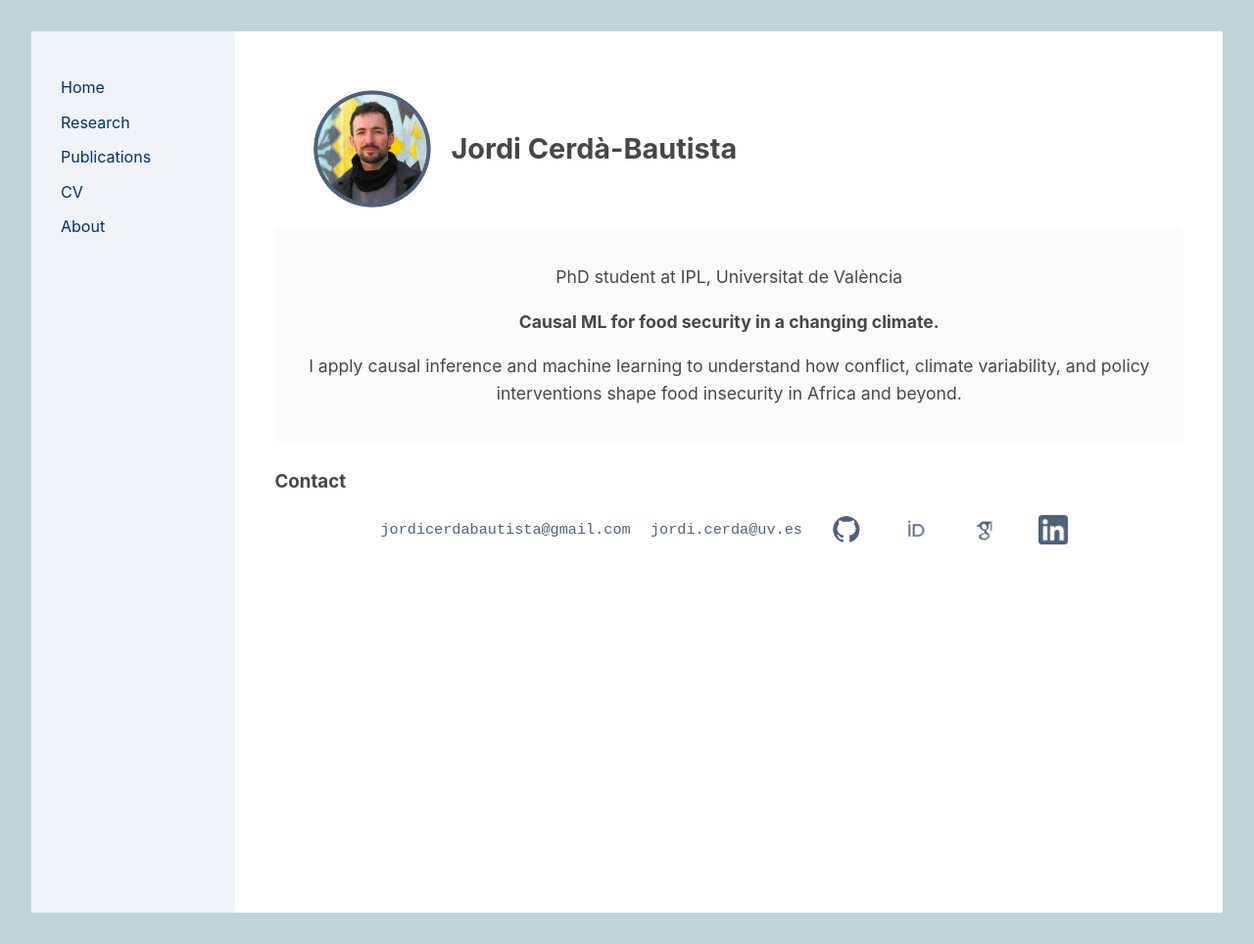
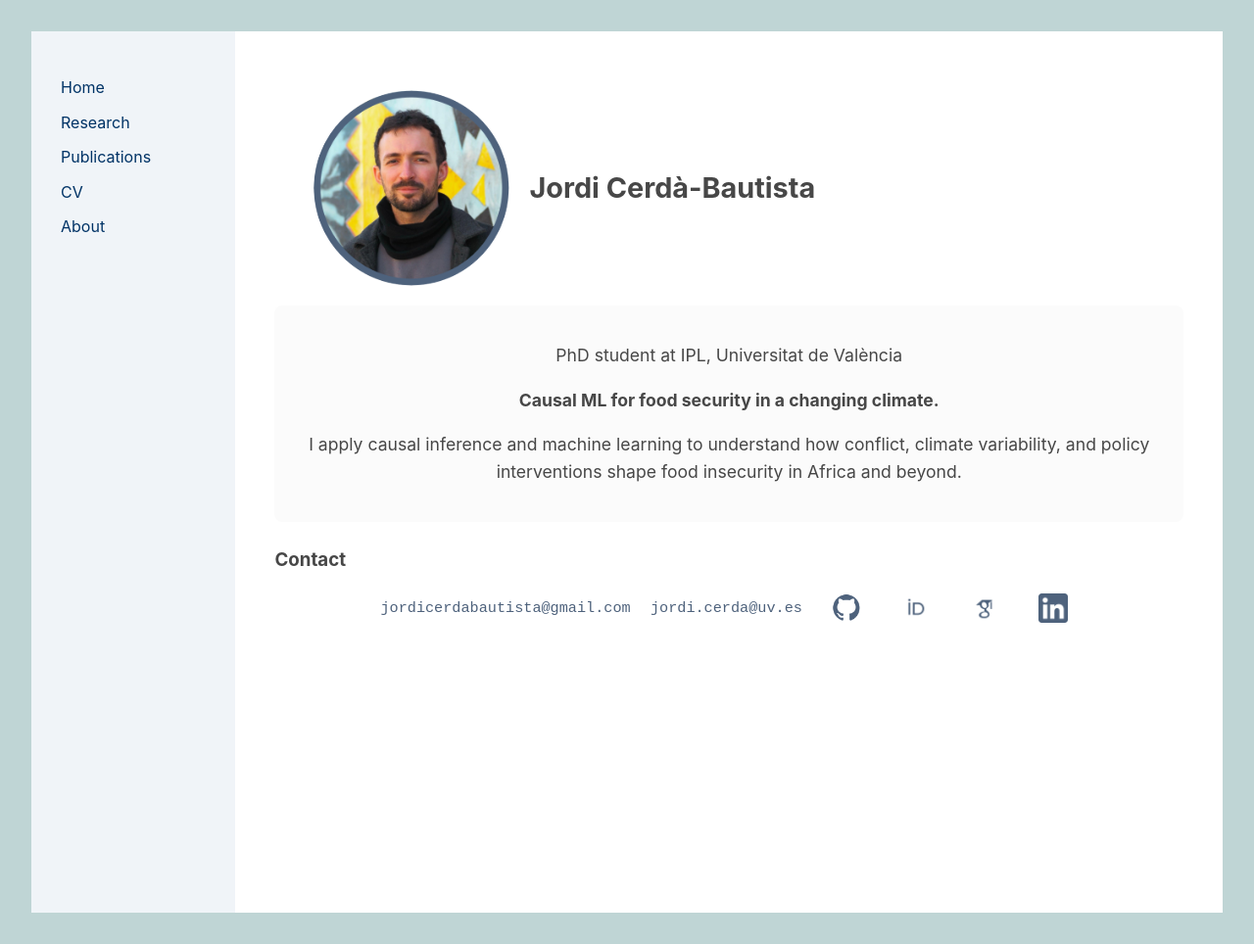
Before and after one commit to jordicbau/jordicbau.github.io, a Jekyll site: the page built from index.md, in a window 1280 px wide. Shown: the whole page at 98% size. Built offline with Jekyll 4.4.1, drawn with Linux system fonts in a browser that asks for light colours.

Commit message:
Update style.css

```diff
--- a/assets/css/style.css
+++ b/assets/css/style.css
@@ -160,13 +160,6 @@ nav a:hover {
   background-color: #ffffff;
 }
 
-.bio-horizontal .profile-pic {
-  width: 120px;
-  height: 120px;
-  object-fit: cover;
-  border-radius: 50%;
-}
-
 .bio-horizontal .bio-text h1 {
   margin: 0;
   font-size: 1.8em;
```
